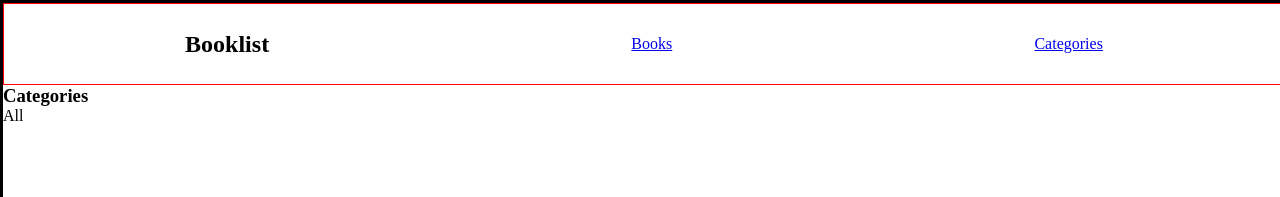
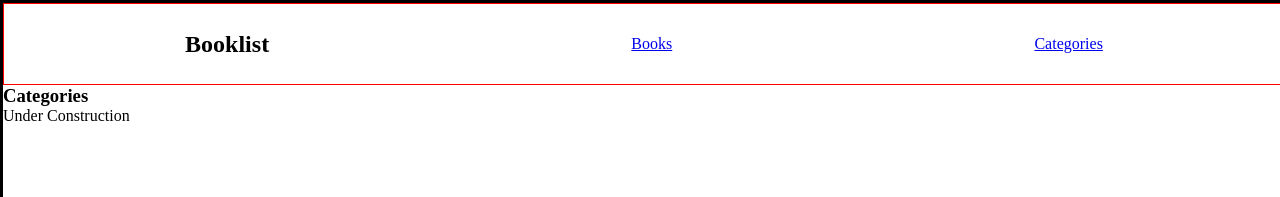
Before and after one commit to sntgopl/booklist-store, a React (Create React App) app: page /categories in a window 1280 px wide. Shown: the top 197 px of the page. Built offline with nearby package versions, Linux system fonts and the light colour scheme.

Commit message:
make required changes

```diff
--- a/src/Pages/Categories.js
+++ b/src/Pages/Categories.js
@@ -2,7 +2,7 @@ const Categories = () => (
   <div>
     <ul>
       <h3>Categories</h3>
-      <li>All</li>
+      <li>Under Construction</li>
     </ul>
   </div>
 );
```
